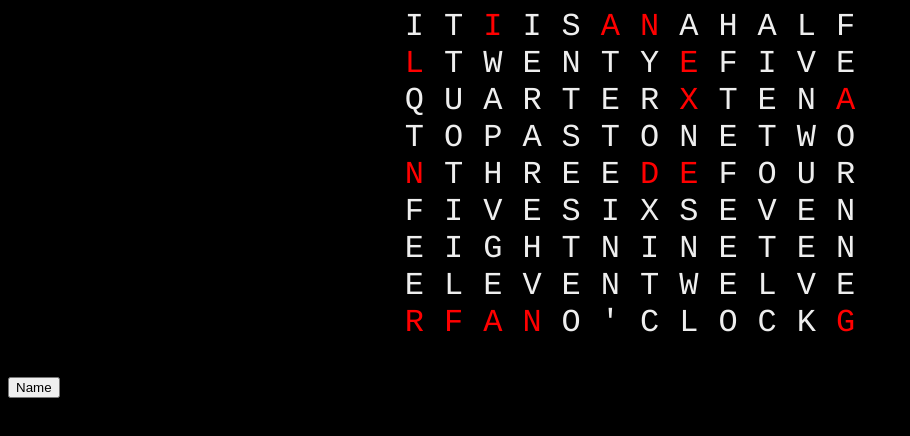
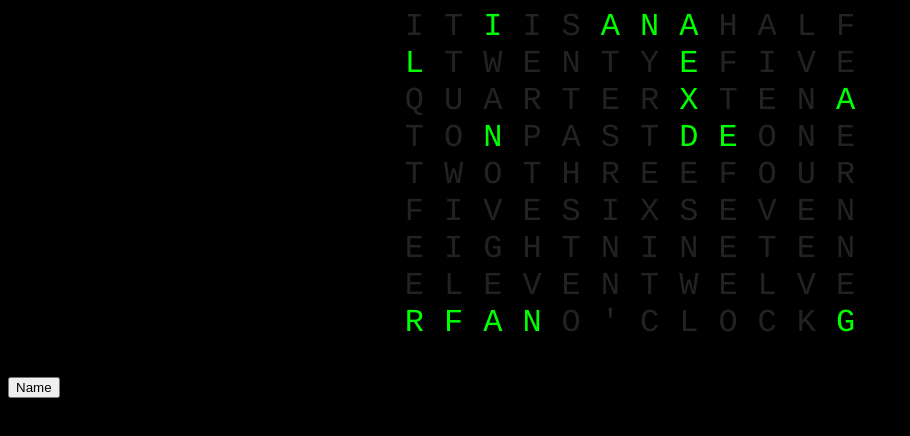
Before and after one commit to nickfang/iot, a plain HTML site: page magicMirror/modules/wordclock.html in a window 1280 px wide. Both pictures are taken after a click on the button "Name". Shown: the whole page, without its empty margins (0-910 px from the left). Drawn offline with Linux system fonts and the light colour scheme.

Commit message:
The word past and one were side by side, so they made one word if it is something past one.  I moved some letters around and now I think we won't have that problem with any words anymore.
I also changed the class for the non clock words from ian to name.  I had
missed changing one instance of the class.

```diff
--- a/magicMirror/modules/wordclock.html
+++ b/magicMirror/modules/wordclock.html
@@ -2,8 +2,8 @@
 ITIISANAHALF
 LTWENTYEFIVE
 QUARTERXTENA
-TOPASTONETWO
-NTHREEDEFOUR
+TONPASTDEONE
+TWOTHREEFOUR
 FIVESIXSEVEN
 EIGHTNINETEN
 ELEVENTWELVE
@@ -17,27 +17,17 @@ RFANO'CLOCKG
 	</head>
 	<body>
 		<div class="word-clock-div">
-			<span class="time" id="it">IT</span><span class="name">I</span><span class="time" id="is">IS</span><span class="name">AN</span><span class="time ian" id="a">A</span><span class="time" id="min30">HALF</span>
-			<br>
-			<span class="name">L</span><span class="time" id="min20">TWENTY</span><span class="name">E</span><span = class="time" id="min5">FIVE</span>
-			<br>
-			<span class="time" id="min15">QUARTER</span><span class="name">X</span><span class="time" id="min10">TEN</span><span class="name">A</span>
-			<br>
-			<span class="time" id="to">TO</span><span class="time" id="past">PAST</span><span class="time" id="hour1">ONE</span><span class="time" id="hour2">TWO</span>
-			<br>
-			<span class="name">N</span><span class="time" id="hour3">THREE</span><span class="name">DE</span><span class="time" id="hour4">FOUR</span>
-			<br>
-			<span class="time" id="hour5">FIVE</span><span class="time" id="hour6">SIX</span><span class="time" id="hour7">SEVEN</span>
-			<br>
-			<span class="time" id="hour8">EIGHT</span><span class="time" id="hour9">NINE</span><span class="time" id="hour10">TEN</span>
-			<br>
-			<span class="time" id="hour11">ELEVEN</span><span class="time" id="hour0">TWELVE</span>
-			<br>
-			<span class="name">RFAN</span><span class="time" id="oclock">O'CLOCK</span><span class="name">G</span>
-			<br>
+			<span class="time" id="it">IT</span><span class="name">I</span><span class="time" id="is">IS</span><span class="name">AN</span><span class="time name" id="a">A</span><span class="time" id="min30">HALF</span><br>
+			<span class="name">L</span><span class="time" id="min20">TWENTY</span><span class="name">E</span><span = class="time" id="min5">FIVE</span><br>
+			<span class="time" id="min15">QUARTER</span><span class="name">X</span><span class="time" id="min10">TEN</span><span class="name">A</span><br>
+			<span class="time" id="to">TO</span><span class="name">N</span><span class="time" id="past">PAST</span><span class="name">DE</span><span class="time" id="hour1">ONE</span><br>
+			<span class="time" id="hour2">TWO</span><span class="time" id="hour3">THREE</span><span class="time" id="hour4">FOUR</span><br>
+			<span class="time" id="hour5">FIVE</span><span class="time" id="hour6">SIX</span><span class="time" id="hour7">SEVEN</span><br>
+			<span class="time" id="hour8">EIGHT</span><span class="time" id="hour9">NINE</span><span class="time" id="hour10">TEN</span><br>
+			<span class="time" id="hour11">ELEVEN</span><span class="time" id="hour0">TWELVE</span><br>
+			<span class="name">RFAN</span><span class="time" id="oclock">O'CLOCK</span><span class="name">G</span><br>
 		</div>
 		<div>	<br><br><button name"ian" onmouseup="buttonPress(event)">Name</button> </div>
-
 		<script src="wordclock.js"></script>
 	</body>
 </html>
--- a/magicMirror/modules/wordclock.js
+++ b/magicMirror/modules/wordclock.js
@@ -1,5 +1,6 @@
 const TIME_COLOR = "#FFFFFF";
-const IAN_COLOR = "#FF0000"
+const IAN_COLOR = "#00FF00";
+const DIM_COLOR = "#222222";
 
 function getCurrentTime(){
 	var d = new Date();
@@ -89,7 +90,7 @@ function clearStyle() {
 
 	elements = document.querySelectorAll('.time');
 	for (var i = 0; i < elements.length; i++) {
-		elements[i].style.color = "#EEEEEE";
+		elements[i].style.color = DIM_COLOR;
 	}
 }
 
@@ -131,14 +132,7 @@ function buttonPress(e) {
 	}
 }
 
-// var time = getCurrentTime();
-// console.log(time.hours);
-// console.log(time.minutes);
-
-// clearStyle();
 decodeTime();
-
 
 // testGetMinutes();
 // testGetHours();
-// testGetMinutes();
```
